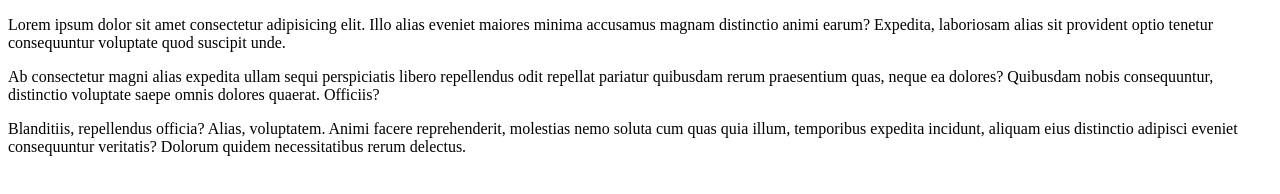
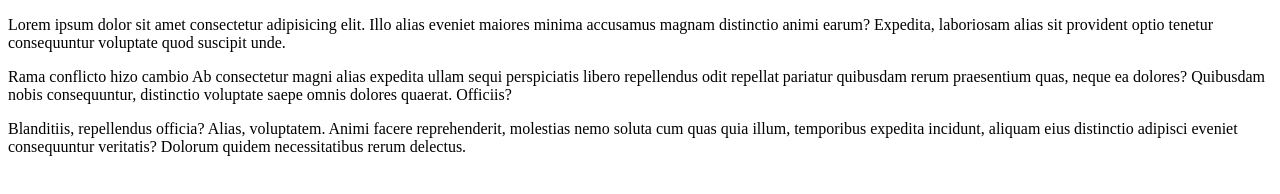
Before and after one commit to jmartin2710/jm2, a plain HTML site: page index.html in a window 1280 px wide. Drawn offline with Linux system fonts and the light colour scheme.

Commit message:
Rama conflicto hizo cambio

```diff
--- a/index.html
+++ b/index.html
@@ -12,7 +12,7 @@
     <p>Lorem ipsum dolor sit amet consectetur adipisicing elit. Illo alias eveniet maiores minima accusamus magnam
         distinctio animi earum? Expedita, laboriosam alias sit provident optio tenetur consequuntur voluptate quod
         suscipit unde.</p>
-    <p>Ab consectetur magni alias expedita ullam sequi perspiciatis libero repellendus odit repellat pariatur quibusdam
+    <p>Rama conflicto hizo cambio Ab consectetur magni alias expedita ullam sequi perspiciatis libero repellendus odit repellat pariatur quibusdam
         rerum praesentium quas, neque ea dolores? Quibusdam nobis consequuntur, distinctio voluptate saepe omnis dolores
         quaerat. Officiis?</p>
     <p>Blanditiis, repellendus officia? Alias, voluptatem. Animi facere reprehenderit, molestias nemo soluta cum quas
```
